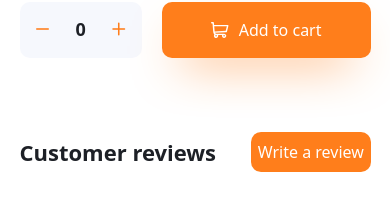
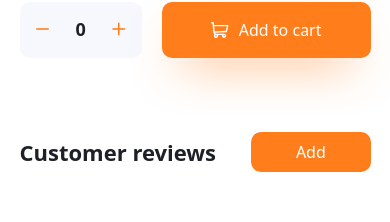
Before and after one commit to luka-99/React-Project, a React (Vite) app: page / in a window 390 px wide. Shown: the part 1050-1272 px from the top of the page. Built offline with nearby package versions, Linux system fonts and the light colour scheme.

Commit message:
fixing button text

```diff
--- a/src/ReviewForm.jsx
+++ b/src/ReviewForm.jsx
@@ -1,4 +1,4 @@
-import { useState } from "react";
+import { useState, useEffect } from "react";
 import { Formik, Field, Form, ErrorMessage } from "formik";
 import * as Yup from "yup";
 import ReviewItem from "./ReviewItem";
@@ -26,6 +26,7 @@ const ReviewForm = () => {
   const [showForm, setShowForm] = useState(false);
   const [selectedReview, setSelectedReview] = useState(null);
   const [reviews, setReviews] = useState(reviewsData);
+  const [showText, setShowText] = useState(false);
 
   const handleFormToggle = (show, review = null) => {
     setShowForm(show);
@@ -54,6 +55,22 @@ const ReviewForm = () => {
     setReviews(updatedReviews);
   };
 
+
+  useEffect(() => {
+    const handleResize = () => {
+      setShowText(window.innerWidth < 401);
+    };
+
+    handleResize();
+
+    window.addEventListener("resize", handleResize);
+
+    return () => {
+      window.removeEventListener("resize", handleResize);
+    };
+  }, []);
+
+
   return (
     <div>
       <div className="reviews-container">
@@ -70,7 +87,7 @@ const ReviewForm = () => {
                 onClick={() => handleFormToggle(true)}
                 disabled={reviews.filter((review) => review.isNew).length > 0}
               >
-                {showForm ? "Add" : "Write a review"}
+                {showText ? "Add" : "Write a review"}
               </button>
             </div>
           )}
```
